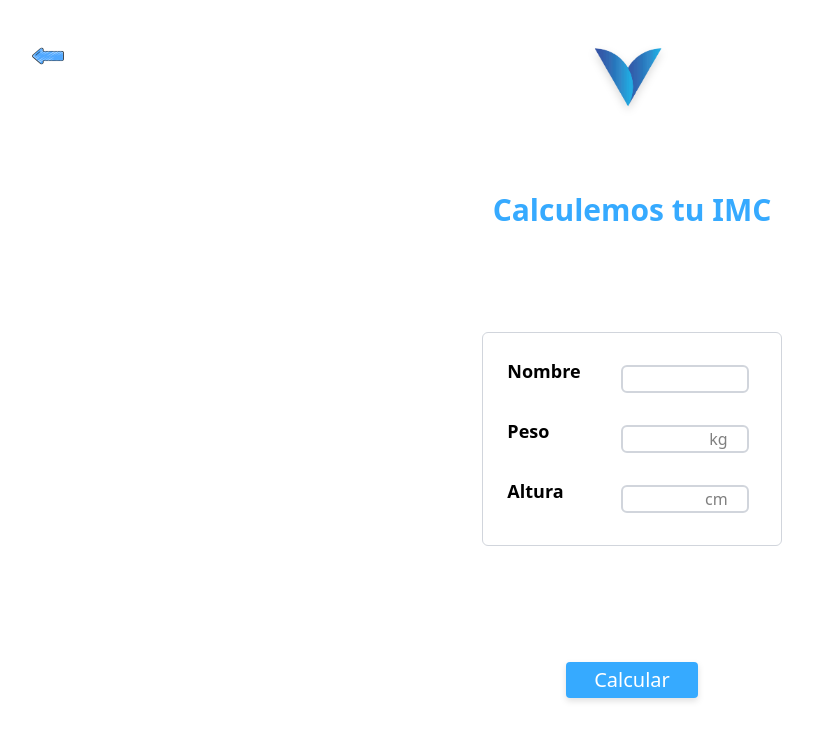
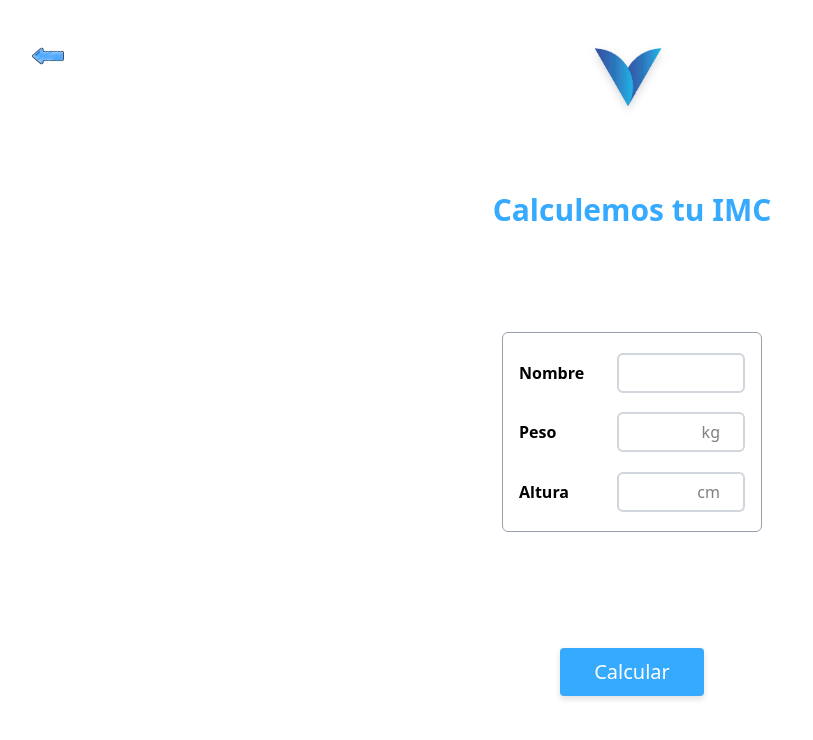
Before and after one commit to TomasGutierrezO/VitApp, a React (Vite) app: page /data-form in a window 1280 px wide. Shown: the top 740 px of the page, without its empty margins (8-821 px from the left). Built offline with nearby package versions, Linux system fonts and the light colour scheme.

Commit message:
fix: DataForm page alignment

```diff
--- a/src/components/Button.jsx
+++ b/src/components/Button.jsx
@@ -1,7 +1,7 @@
 const Button = ({text, onClick}) => {
 
   return (
-  <button onClick={onClick} className='drop-shadow-md text-xl text-white w-33 h-9 bg-[#36AAFF] rounded-sm'>{text}</button>
+  <button onClick={onClick} className='drop-shadow-md text-xl text-white w-36 h-12 bg-[#36AAFF] rounded-sm'>{text}</button>
   );
 };
 
--- a/src/pages/DataForm.jsx
+++ b/src/pages/DataForm.jsx
@@ -47,36 +47,18 @@ const DataForm = () => {
         <Logo />
       </div>
       <p className="text-3xl font-bold text-[#36aaff] mb-12">Calculemos tu IMC</p>
-      <div className="flex gap-4 mt-4 border border-gray-300 p-4 rounded-md mb-19">
-        <div className="flex flex-col gap-4">
-          <label htmlFor="nombre" className="text-lg font-semibold m-2">Nombre</label>
-          <label htmlFor="peso" className="text-lg font-semibold m-2">Peso</label>
-          <label htmlFor="altura" className="text-lg font-semibold m-2">Altura</label>
+      <div className="flex flex-col gap-4 mt-4 border border-gray-400 w-65 h-50 justify-evenly p-4 rounded-md mb-19">
+        <div className="flex flex-row justify-between ">
+          <label htmlFor="nombre" className="pt-2 text-m self-center h-10 font-semibold">Nombre</label>
+          <input type="text" value={nombre} onChange={(e) => setNombre(e.target.value)} maxLength={20} className="border-2 border-gray-300 rounded-md h-10 w-32 p-2" />
         </div>
-        <div className="w-40">
-          <input
-            type="text"
-            value={nombre}
-            onChange={(e) => setNombre(e.target.value)}
-            maxLength={20}
-            className="border-2 border-gray-300 rounded-md m-4 w-32"
-          />
-          <input
-            type="number"
-            value={peso}
-            onChange={(e) => setPeso(e.target.value)}
-            placeholder=" kg"
-            maxLength={3}
-            className="placeholder:text-end border-2 border-gray-300 rounded-md m-4 w-32 pr-1"
-          />
-          <input
-            type="number"
-            value={altura}
-            onChange={(e) => setAltura(e.target.value)}
-            placeholder=" cm"
-            maxLength={3}
-            className="placeholder:text-end border-2 border-gray-300 rounded-md m-4 w-32 pr-1"
-          />
+        <div className="flex flex-row justify-between">
+          <label htmlFor="peso" className="pt-2 text-m font-semibold  ">Peso</label>
+          <input type="number" value={peso} onChange={(e) => setPeso(e.target.value)} placeholder=" kg" maxLength={3} className="placeholder:text-end border-2 border-gray-300 rounded-md h-10 w-32 p-2" />
+        </div>
+        <div className="flex flex-row justify-between">
+          <label htmlFor="altura" className="pt-2 text-m font-semibold ">Altura</label>
+          <input type="number" value={altura} onChange={(e) => setAltura(e.target.value)} placeholder=" cm" maxLength={3} className="placeholder:text-end border-2 border-gray-300 rounded-md h-10 w-32 p-2" />
         </div>
       </div>
       <Button onClick={manejarCalculo} text="Calcular" />
```
